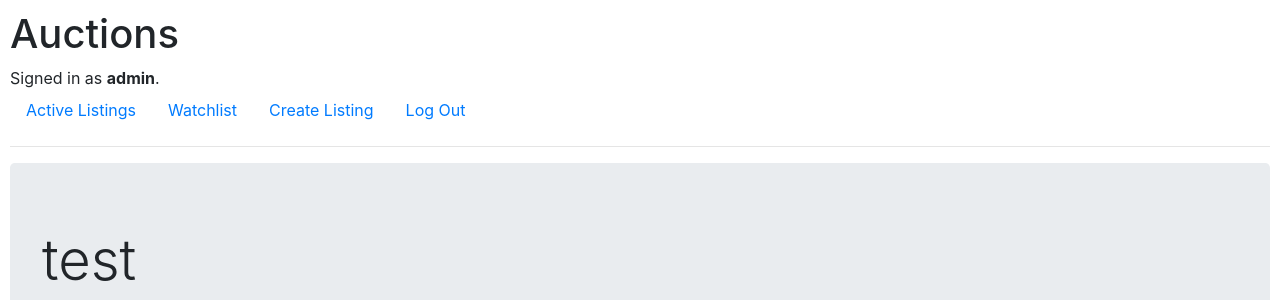
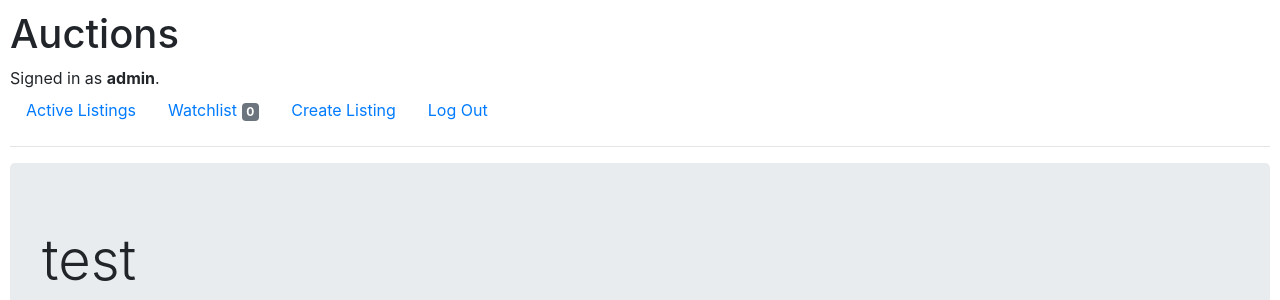
Before and after one commit to fabimass/ecommerce, a Django app: page /listings/1 in a window 1280 px wide. Shown: the top 300 px of the page. Run offline with Django 3.2, Linux system fonts and the light colour scheme; a user stored in the database is signed in; data comes from the database, SQL or seed files in the repository; some libraries are stand-ins or nearby versions.

Commit message:
showing the number of items currently in the watchlist

```diff
--- a/auctions/templates/auctions/layout.html
+++ b/auctions/templates/auctions/layout.html
@@ -22,7 +22,7 @@
             </li>
             {% if user.is_authenticated %}
                 <li class="nav-item">
-                    <a class="nav-link" href="{% url 'watchlist' %}">Watchlist</a>
+                    <a class="nav-link" href="{% url 'watchlist' %}">Watchlist <span class="badge badge-secondary">{{ watchlist_count }}</span></a>
                 </li>
                 <li class="nav-item">
                     <a class="nav-link" href="{% url 'new' %}">Create Listing</a>
```
